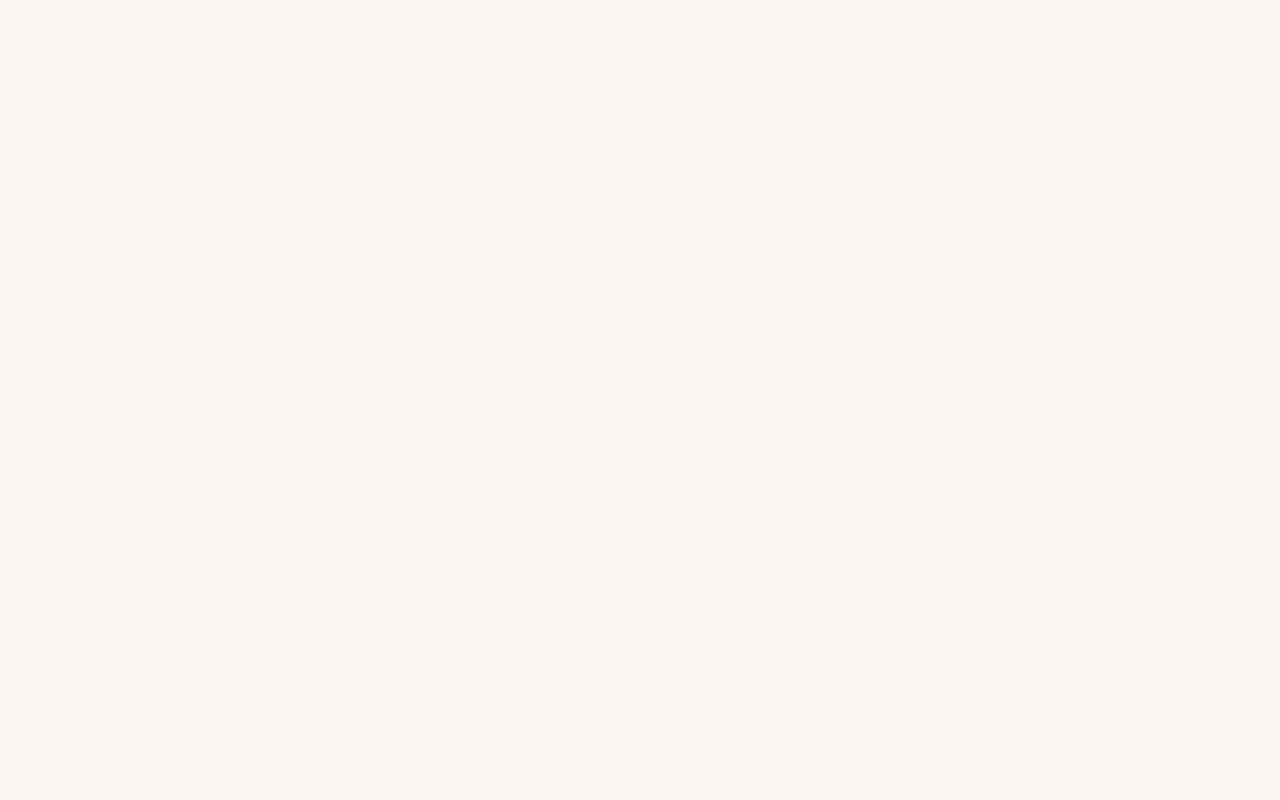
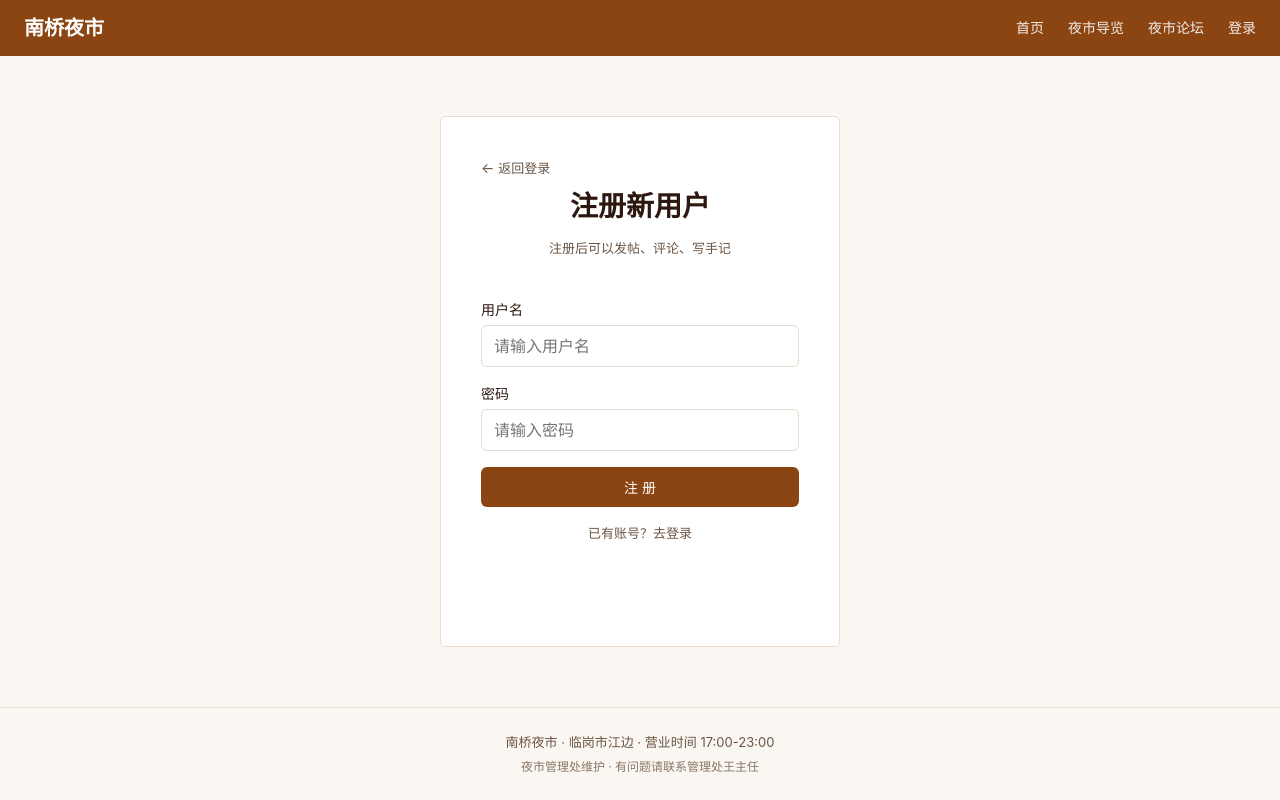
Before and after one commit to Maren-722/mystery-web-game, a Vue app: page /#/register in a window 1280 px wide. Before the commit this address had no page. Built offline with nearby package versions, Linux system fonts and the light colour scheme.

Commit message:
新增注册账号/论坛发帖评论/新手记功能，登录字段统一为用户名

```diff
--- a/src/router/index.js
+++ b/src/router/index.js
@@ -18,6 +18,12 @@ const routes = [
     name: 'login',
     component: () => import('../views/Login.vue'),
     meta: { title: '账号登录' }
+  },
+  {
+    path: '/register',
+    name: 'register',
+    component: () => import('../views/Register.vue'),
+    meta: { title: '注册新用户' }
   },
   {
     path: '/stalls',
--- a/src/views/Forum.vue
+++ b/src/views/Forum.vue
@@ -16,7 +16,7 @@
         <button class="btn" @click="publishPost" style="margin-top:8px">发布</button>
       </div>
 
-      <!-- TODO(队友B)：从 src/data/posts.json 循环渲染帖子列表 -->
+      <!-- 帖子列表：内置帖子 + 玩家发布的帖子（玩家帖排前面） -->
       <div
         v-for="post in posts"
         :key="post.id"
@@ -38,7 +38,8 @@ import NavBar from '../components/NavBar.vue'
 import Footer from '../components/Footer.vue'
 import postsData from '../data/posts.json'
 
-// 帖子列表：数据从 src/data/posts.json 读取（你负责写这个文件）
+// 帖子列表：内置帖子(src/data/posts.json) + 玩家发布的帖子(localStorage nq_posts)
+// 玩家帖子/评论只存在本机浏览器，退出游戏（清除浏览器数据/换设备）后不再保留
 const posts = ref([])
 const showComposer = ref(false)
 const newTitle = ref('')
@@ -52,24 +53,64 @@ const currentUser = computed(() => {
   }
 })
 
+// 读取玩家发布的帖子
+function readLocalPosts() {
+  try {
+    return JSON.parse(localStorage.getItem('nq_posts') || '[]')
+  } catch {
+    return []
+  }
+}
+
+// 读取玩家补充的评论：{ postId: [ {user,date,content} ] }
+function readLocalComments() {
+  try {
+    return JSON.parse(localStorage.getItem('nq_comments') || '{}')
+  } catch {
+    return {}
+  }
+}
+
+function loadData() {
+  const localPosts = readLocalPosts()
+  const localComments = readLocalComments()
+  // 玩家帖子排前面，回复数 = 已有评论数
+  const userPosts = localPosts.map(p => ({
+    ...p,
+    replies: (p.comments?.length || 0) + (localComments[p.id]?.length || 0)
+  }))
+  // 内置帖子：回复数叠加玩家补充的评论
+  const builtinPosts = postsData.map(p => ({
+    ...p,
+    replies: p.replies + (localComments[p.id]?.length || 0)
+  }))
+  posts.value = [...userPosts, ...builtinPosts]
+}
+
 onMounted(() => {
-  posts.value = postsData
+  loadData()
 })
 
-// 发帖：存 localStorage，临时渲染（无后端，仅本机可见）
+// 发帖：写入 localStorage 持久化（本机可见，退出登录/换账号仍存在）
 function publishPost() {
   if (!newTitle.value.trim()) return
-  posts.value.unshift({
+  const author = currentUser.value?.shopName || currentUser.value?.username || '游客'
+  const post = {
     id: 'local-' + Date.now(),
-    title: newTitle.value,
-    author: currentUser.value?.shopName || currentUser.value?.username,
-    date: '刚刚',
-    replies: 0,
-    preview: newContent.value
-  })
+    title: newTitle.value.trim(),
+    author,
+    date: new Date().toLocaleDateString('zh-CN', { month: 'long', day: 'numeric' }),
+    preview: newContent.value.trim(),
+    content: newContent.value.trim(),
+    comments: []
+  }
+  const localPosts = readLocalPosts()
+  localPosts.unshift(post)
+  localStorage.setItem('nq_posts', JSON.stringify(localPosts))
   newTitle.value = ''
   newContent.value = ''
   showComposer.value = false
+  loadData()
 }
 </script>
 
--- a/src/views/Login.vue
+++ b/src/views/Login.vue
@@ -7,7 +7,7 @@
       <p class="login-subtitle">登录后可查看私信、手记和管理店铺信息</p>
 
       <div class="form-group">
-        <label class="form-label">ID / 用户名</label>
+        <label class="form-label">用户名</label>
         <input
           type="text"
           class="form-input"
@@ -29,6 +29,7 @@
 
       <button class="btn btn-primary btn-block" @click="handleLogin">登 录</button>
       <div class="login-error" v-if="errorMsg">{{ errorMsg }}</div>
+      <p class="register-link">还没有账号？<router-link to="/register">注册新用户</router-link></p>
     </div>
     <Footer />
   </div>
@@ -50,7 +51,7 @@ const password = ref('')
 const errorMsg = ref('')
 
 // 登录逻辑：账号密码对照表在 src/data/accounts.json（队友C维护）
-// 登录成功：写入 localStorage，跳转到私信页
+// 玩家自己注册的账号存 localStorage nq_custom_accounts，同样可以登录
 function handleLogin() {
   const uname = username.value.trim()
   const pwd = password.value.trim()
@@ -61,11 +62,27 @@ function handleLogin() {
   }
 
   const account = accounts[uname]
-  if (account && account.password === pwd) {
+  let matched = account && account.password === pwd
+  let shopName = account?.shopName || uname
+
+  if (!matched) {
+    // 检查玩家注册的账号
+    try {
+      const custom = JSON.parse(localStorage.getItem('nq_custom_accounts') || '{}')
+      if (custom[uname] && custom[uname].password === pwd) {
+        matched = true
+        shopName = custom[uname].shopName || uname
+      }
+    } catch {
+      /* ignore */
+    }
+  }
+
+  if (matched) {
     errorMsg.value = ''
     localStorage.setItem('nq_user', JSON.stringify({
       username: uname,
-      shopName: account.shopName || uname
+      shopName
     }))
     router.push(route.query.redirect || '/messages')
   } else {
@@ -111,6 +128,12 @@ function handleLogin() {
   margin-top: var(--space-md);
   text-align: center;
 }
+.register-link {
+  margin-top: var(--space-md);
+  font-size: var(--font-small);
+  color: var(--color-text-secondary);
+  text-align: center;
+}
 
 @media (max-width: 720px) {
   .login-container {
--- a/src/views/PostDetail.vue
+++ b/src/views/PostDetail.vue
@@ -3,14 +3,14 @@
     <NavBar />
     <div class="container">
       <BackBar label="返回论坛" fallback="/forum" />
-      <!-- TODO(队友B)：根据路由参数 :id 从 src/data/posts.json 读取帖子详情和评论 -->
+      <!-- 帖子详情：内置帖子 + 玩家发布的帖子（玩家评论存 localStorage，退出登录仍可见） -->
       <div v-if="post" class="detail-card">
         <h2 class="post-title">{{ post.title }}</h2>
         <p class="post-meta">{{ post.author }} · {{ post.date }}</p>
         <div class="post-content">{{ post.content }}</div>
 
-        <h3 class="sub-title">评论（{{ post.comments.length }}）</h3>
-        <div v-for="(c, i) in post.comments" :key="i" class="comment-item">
+        <h3 class="sub-title">评论（{{ mergedComments.length }}）</h3>
+        <div v-for="(c, i) in mergedComments" :key="i" class="comment-item">
           <p class="comment-user">{{ c.user }} · {{ c.date }}</p>
           <p>{{ c.content }}</p>
         </div>
@@ -50,17 +50,49 @@ const currentUser = computed(() => {
   }
 })
 
+// 读取玩家发布的帖子（与 Forum 同一份数据）
+function readLocalPosts() {
+  try {
+    return JSON.parse(localStorage.getItem('nq_posts') || '[]')
+  } catch {
+    return []
+  }
+}
+
+// 玩家补充的评论：{ postId: [ {user,date,content} ] }
+function readLocalComments() {
+  try {
+    return JSON.parse(localStorage.getItem('nq_comments') || '{}')
+  } catch {
+    return {}
+  }
+}
+
+// 合并展示：帖子自带评论 + 玩家后续补充的评论
+const mergedComments = computed(() => {
+  if (!post.value) return []
+  const extra = readLocalComments()[post.value.id] || []
+  return [...(post.value.comments || []), ...extra]
+})
+
 onMounted(() => {
-  post.value = postsData.find(p => p.id === route.params.id) || null
+  const id = route.params.id
+  const localPosts = readLocalPosts()
+  const found = localPosts.find(p => p.id === id) || postsData.find(p => p.id === id) || null
+  post.value = found
 })
 
 function addComment() {
-  if (!newComment.value.trim()) return
-  post.value.comments.push({
-    user: currentUser.value?.shopName || '游客',
-    date: '刚刚',
-    content: newComment.value
-  })
+  if (!newComment.value.trim() || !post.value) return
+  const comment = {
+    user: currentUser.value?.shopName || currentUser.value?.username || '游客',
+    date: new Date().toLocaleDateString('zh-CN', { month: 'long', day: 'numeric' }),
+    content: newComment.value.trim()
+  }
+  // 持久化到 localStorage：退出登录/切换账号后依然存在，退出游戏(清浏览器数据)后不再保留
+  const localComments = readLocalComments()
+  localComments[post.value.id] = [...(localComments[post.value.id] || []), comment]
+  localStorage.setItem('nq_comments', JSON.stringify(localComments))
   newComment.value = ''
 }
 </script>
--- /dev/null
+++ b/src/views/Register.vue
@@ -0,0 +1,139 @@
+<template>
+  <div class="register-page">
+    <NavBar />
+    <div class="register-container">
+      <BackBar label="返回登录" fallback="/login" />
+      <h1 class="register-title">注册新用户</h1>
+      <p class="register-subtitle">注册后可以发帖、评论、写手记</p>
+
+      <div class="form-group">
+        <label class="form-label">用户名</label>
+        <input
+          type="text"
+          class="form-input"
+          v-model="username"
+          placeholder="请输入用户名"
+          @keyup.enter="handleRegister"
+        >
+      </div>
+      <div class="form-group">
+        <label class="form-label">密码</label>
+        <input
+          type="password"
+          class="form-input"
+          v-model="password"
+          placeholder="请输入密码"
+          @keyup.enter="handleRegister"
+        >
+      </div>
+
+      <button class="btn btn-primary btn-block" @click="handleRegister">注 册</button>
+      <div class="register-error" v-if="errorMsg">{{ errorMsg }}</div>
+      <p class="login-link">已有账号？<router-link to="/login">去登录</router-link></p>
+    </div>
+    <Footer />
+  </div>
+</template>
+
+<script setup>
+import { ref } from 'vue'
+import { useRouter } from 'vue-router'
+import NavBar from '../components/NavBar.vue'
+import Footer from '../components/Footer.vue'
+import BackBar from '../components/BackBar.vue'
+import accounts from '../data/accounts.json'
+
+const router = useRouter()
+
+const username = ref('')
+const password = ref('')
+const errorMsg = ref('')
+
+// 读取玩家注册的账号（localStorage）
+function readCustomAccounts() {
+  try {
+    return JSON.parse(localStorage.getItem('nq_custom_accounts') || '{}')
+  } catch {
+    return {}
+  }
+}
+
+function handleRegister() {
+  const uname = username.value.trim()
+  const pwd = password.value.trim()
+
+  if (!uname || !pwd) {
+    errorMsg.value = '请输入用户名和密码'
+    return
+  }
+  // 与游戏内置账号不冲突
+  if (accounts[uname]) {
+    errorMsg.value = '该用户名已被占用，请换一个'
+    return
+  }
+  const custom = readCustomAccounts()
+  if (custom[uname]) {
+    errorMsg.value = '该用户名已被占用，请换一个'
+    return
+  }
+
+  custom[uname] = { password: pwd, shopName: uname }
+  localStorage.setItem('nq_custom_accounts', JSON.stringify(custom))
+
+  // 注册成功即自动登录
+  localStorage.setItem('nq_user', JSON.stringify({ username: uname, shopName: uname }))
+  router.push('/home')
+}
+</script>
+
+<style scoped>
+.register-page {
+  min-height: 100vh;
+  display: flex;
+  flex-direction: column;
+}
+.register-container {
+  max-width: 400px;
+  width: 100%;
+  margin: 60px auto;
+  background: var(--color-card);
+  border: 1px solid var(--color-border);
+  border-radius: var(--radius);
+  padding: var(--space-xl);
+  flex: 1;
+}
+.register-title {
+  font-family: var(--font-title);
+  font-size: var(--font-h1);
+  text-align: center;
+  margin-bottom: var(--space-sm);
+}
+.register-subtitle {
+  font-size: var(--font-small);
+  color: var(--color-text-secondary);
+  text-align: center;
+  margin-bottom: var(--space-xl);
+}
+.form-group {
+  margin-bottom: var(--space-md);
+}
+.register-error {
+  color: var(--color-danger);
+  font-size: var(--font-small);
+  margin-top: var(--space-md);
+  text-align: center;
+}
+.login-link {
+  margin-top: var(--space-md);
+  font-size: var(--font-small);
+  color: var(--color-text-secondary);
+  text-align: center;
+}
+
+@media (max-width: 720px) {
+  .register-container {
+    margin: 24px auto;
+    padding: var(--space-lg);
+  }
+}
+</style>
```
Also changed, not shown: src/views/Notes.vue (+41 -5 lines).
